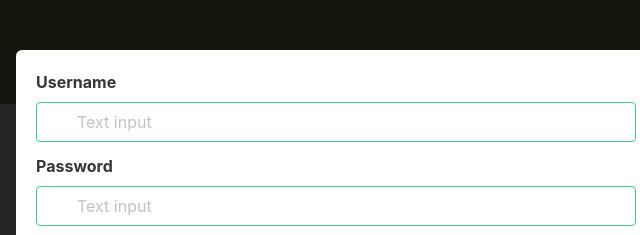
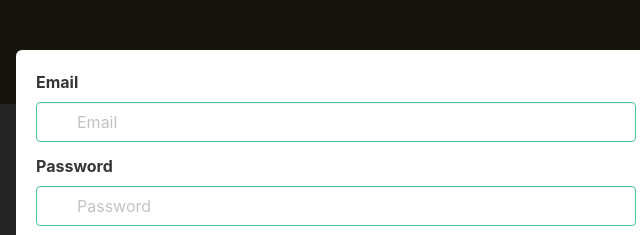
Before and after one commit to Andrewmitty/IS424TermProject, a plain HTML site: page about.html in a window 1280 px wide. Both pictures are taken after a click on the button "Sign Up". Shown: the part 226-461 px from the top of the page, 304-944 px from the left. Drawn offline with nearby package versions, Linux system fonts and the light colour scheme; files that its build step writes are made by us from their sources.

Commit message:
Updated modals

```diff
--- a/about.html
+++ b/about.html
@@ -130,9 +130,9 @@
             <div class="box">
                 <form>
                     <div class="field">
-                        <label class="label">Username</label>
+                        <label class="label">Email</label>
                         <div class="control has-icons-left has-icons-right">
-                            <input class="input is-success" type="text" placeholder="Text input" value="">
+                            <input id="signupEmail" class="input is-success" type="email" placeholder="Email" value="">
                             <span class="icon is-small is-left">
                                 <i class="fas fa-user"></i>
                             </span>
@@ -145,7 +145,8 @@
                     <div class="field">
                         <label class="label">Password</label>
                         <div class="control has-icons-left has-icons-right">
-                            <input class="input is-success" type="text" placeholder="Text input" value="">
+                            <input id="signupPassword" class="input is-success" type="password" placeholder="Password"
+                                value="">
                             <span class="icon is-small is-left">
                                 <i class="fas fa-user"></i>
                             </span>
@@ -157,7 +158,7 @@
                     </div>
 
 
-                    <button href="index.html" id="signupDone"type="button" class="button is-primary">Submit</button>
+                    <button href="index.html" id="signupDone" type="button" class="button is-primary">Submit</button>
 
 
             </div>
@@ -173,9 +174,9 @@
             <div class="box">
                 <form>
                     <div class="field">
-                        <label class="label">Username</label>
+                        <label class="label">Email</label>
                         <div class="control has-icons-left has-icons-right">
-                            <input class="input is-success" type="text" placeholder="Text input" value="">
+                            <input id="signinEmail" class="input is-success" type="text" placeholder="Email" value="">
                             <span class="icon is-small is-left">
                                 <i class="fas fa-user"></i>
                             </span>
@@ -188,7 +189,8 @@
                     <div class="field">
                         <label class="label">Password</label>
                         <div class="control has-icons-left has-icons-right">
-                            <input class="input is-success" type="text" placeholder="Text input" value="">
+                            <input id="signinPassword" class="input is-success" type="password" placeholder="Password"
+                                value="">
                             <span class="icon is-small is-left">
                                 <i class="fas fa-user"></i>
                             </span>
@@ -200,7 +202,7 @@
                     </div>
 
 
-                    <button href="index.html" id="signinDone" type="button"class="button is-primary">Submit</button>
+                    <button href="index.html" id="signinDone" type="button" class="button is-primary">Submit</button>
 
 
             </div>
```
Also changed, not shown: contact.html (+10 -8 lines), index.html (+8 -6 lines), location.html (+10 -8 lines).
